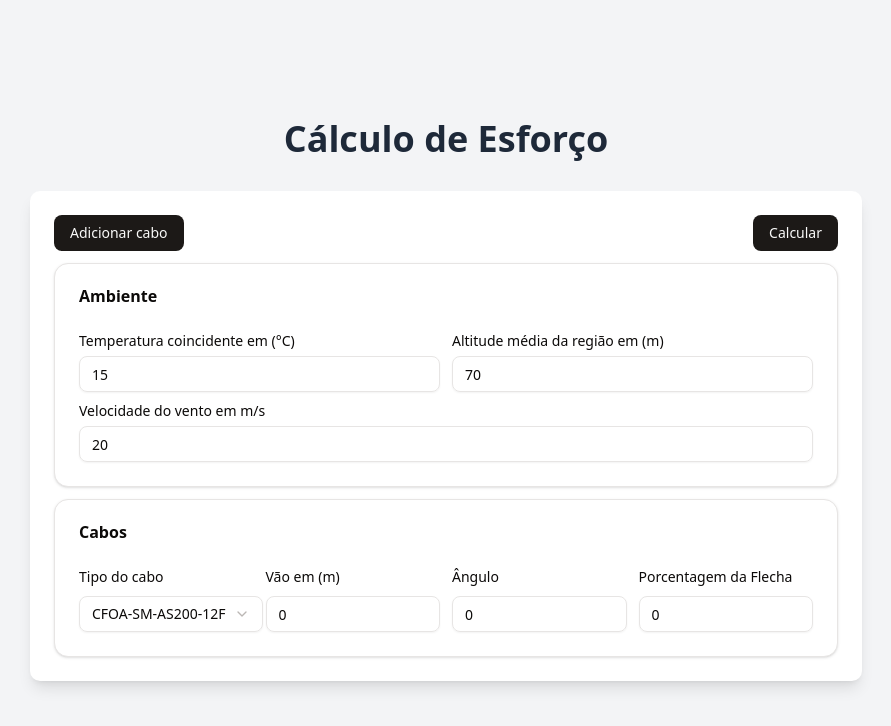
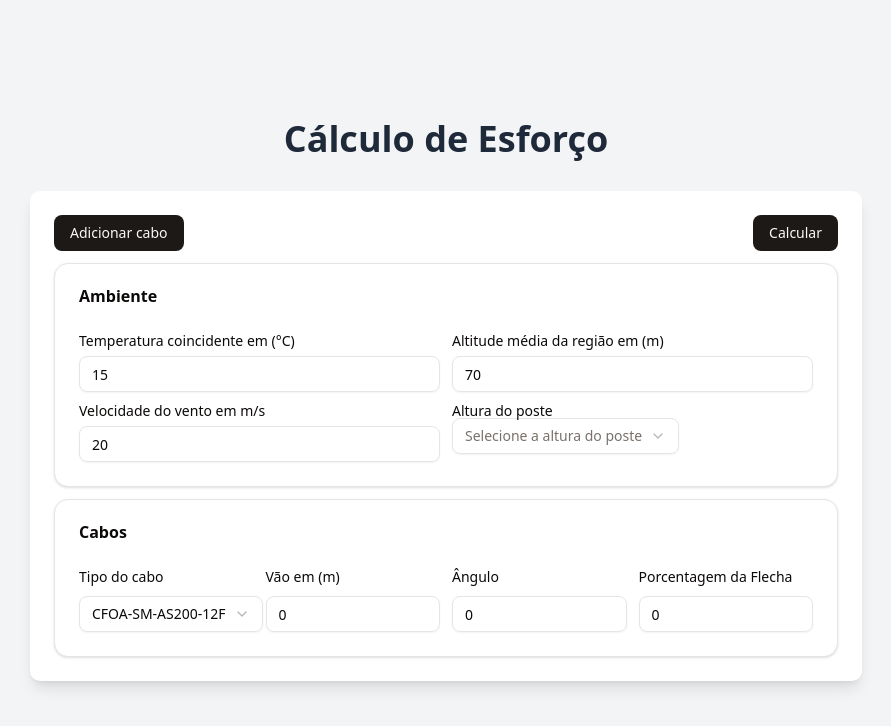
Before and after one commit to robsu17/calculador-esforco, a React (Vite) app: page / in a window 1280 px wide. Shown: the top 726 px of the page, without its empty margins (194-1085 px from the left). Built offline with nearby package versions, Linux system fonts and the light colour scheme.

Commit message:
Refactor App and AmbienteForm components to manage pressure dynamics and height; add Poste data structure for height multipliers.

```diff
--- a/src/App.tsx
+++ b/src/App.tsx
@@ -8,8 +8,17 @@ type ResultadosTracoesIniciais = {
   [key: string]: number
 }
 
+type CargaVento = {
+  [key: string]: number
+}
+
+type EsfocoTotais = {
+  [key: string]: number
+}
+
 export default function App() {
-  const [massaEspecificaAr, setMassaEspecificaAr] = useState(0)
+  const [pressaoDinamicaRef, setPressaoDinamicaRef] = useState(0)
+  const [alturaPoste, setAlturaPoste] = useState<number>()
   const [caboForms, setCaboForms] = useState<CaboFormField[]>([
     {
       angulo: 0,
@@ -19,18 +28,23 @@ export default function App() {
     },
   ])
 
-  const massaEspecificaResultado = (resultado: number) => {
-    setMassaEspecificaAr(resultado)
+  const pressaoDinamica = (resultado: number) => {
+    setPressaoDinamicaRef(resultado)
+  }
+
+  const handleSetAlturaPoste = (altura: number) => {
+    setAlturaPoste(altura)
   }
 
   const calculaTracaoInicial = () => {
-    let resultadoTracaoInicial: ResultadosTracoesIniciais = {};
+    let esforcosTotais: EsfocoTotais = {};
     caboForms.forEach((caboForm, index) => {
       const cabo = cabos.find(cabo => cabo.name === caboForm.tipoDeCabo) || cabos[0]
-      console.log(caboForm)
-      resultadoTracaoInicial[`cabo-${index}`] = (cabo?.weight * (caboForm.vao ** 2)) / (8 * (caboForm.porcentagemDaFlecha * caboForm.vao))
-    })
-    console.log(resultadoTracaoInicial)
+      const tracaoInicial = (cabo?.weight * (caboForm.vao ** 2)) / (8 * (caboForm.porcentagemDaFlecha * caboForm.vao))
+      const cargaDoVento = pressaoDinamicaRef * 1 * 1 * cabo.diameter * (caboForm.vao/2) * 1
+
+      esforcosTotais[`${cabo.name}-${index}`] = tracaoInicial + cargaDoVento;
+    });
   }
 
   return (
@@ -55,7 +69,7 @@ export default function App() {
             </Button>
             <Button onClick={calculaTracaoInicial}>Calcular</Button>
           </div>
-          <AmbienteForm setMassaEspecificaAr={massaEspecificaResultado} />
+          <AmbienteForm setAlturaPoste={handleSetAlturaPoste} setPressaoDinamicaRef={pressaoDinamica} />
           {caboForms.map((caboForm, index) => (
             <CaboForm
               key={index}
--- a/src/components/forms/ambiente-form.tsx
+++ b/src/components/forms/ambiente-form.tsx
@@ -2,6 +2,7 @@ import { useEffect, useState } from "react";
 import { Card, CardHeader, CardContent, CardTitle } from "../ui/card";
 import { Input } from "../ui/input";
 import { Label } from "../ui/label";
+import { Select, SelectContent, SelectItem, SelectTrigger } from "../ui/select";
 
 type FormType = {
     temperatura: number;
@@ -10,10 +11,11 @@ type FormType = {
 }
 
 interface AmbienteProps {
-    setMassaEspecificaAr: (value: number) => void;
+    setPressaoDinamicaRef: (value: number) => void;
+    setAlturaPoste: (value: number) => void;
 }
 
-export function AmbienteForm({ setMassaEspecificaAr }: AmbienteProps) {
+export function AmbienteForm({ setPressaoDinamicaRef }: AmbienteProps) {
     const [field, setFields] = useState<FormType>({
         altitudeMedia: 70,
         temperatura: 15,
@@ -21,13 +23,14 @@ export function AmbienteForm({ setMassaEspecificaAr }: AmbienteProps) {
     });
 
 
-    const calculaTracaoInicial = () => {
+    const calculaPressaoDinamicaRef = () => {
         const massaEspecificaAr = (1.293 / (1 + 0.00367 * field.temperatura)) * ((16000 + (64 * field.temperatura) - field.altitudeMedia) / ((16000 + (64 * field.temperatura) + field.altitudeMedia)))
-        setMassaEspecificaAr(massaEspecificaAr)
+        const pressaoDinamica = (massaEspecificaAr * (field.velocidadeDoVento ** 2)) / 2
+        setPressaoDinamicaRef(pressaoDinamica / 10)
     }
 
     useEffect(() => {
-        calculaTracaoInicial()
+        calculaPressaoDinamicaRef()
     }, [field])
 
     return (
@@ -63,7 +66,6 @@ export function AmbienteForm({ setMassaEspecificaAr }: AmbienteProps) {
                             }))}
                         />
                     </div>
-                </div>
                     <div className="space-y-2">
                         <Label htmlFor="velocidadeDoVento">Velocidade do vento em m/s</Label>
                         <Input
@@ -76,6 +78,20 @@ export function AmbienteForm({ setMassaEspecificaAr }: AmbienteProps) {
                             }))}
                         />
                     </div>
+                    <div>
+                        <Label>Altura do poste</Label>
+                        <Select>
+                            <SelectTrigger>Selecione a altura do poste</SelectTrigger>
+                            <SelectContent>
+                                <SelectItem value={"8"}>8 metros</SelectItem>
+                                <SelectItem value={"9"}>9 metros</SelectItem>
+                                <SelectItem value={"10"}>10 metros</SelectItem>
+                                <SelectItem value={"11"}>11 metros</SelectItem>
+                                <SelectItem value={"12"}>12 metros</SelectItem>
+                            </SelectContent>
+                        </Select>
+                    </div>
+                </div>
             </CardContent>
         </Card>
     )
--- /dev/null
+++ b/src/data/poste.ts
@@ -0,0 +1,27 @@
+export type Poste = {
+    altura: number;
+    fatorMultiplicacao: number;
+}
+
+export const postes: Poste[] = [
+    {
+        altura: 8,
+        fatorMultiplicacao: 0.89
+    },
+    {
+        altura: 9,
+        fatorMultiplicacao: 0.77
+    },
+    {
+        altura: 10,
+        fatorMultiplicacao: 0.69
+    },
+    {
+        altura: 11,
+        fatorMultiplicacao: 0.62
+    },
+    {
+        altura: 12,
+        fatorMultiplicacao: 0.57
+    }
+];
```
Lines whose indentation alone changed are shown as unchanged.
